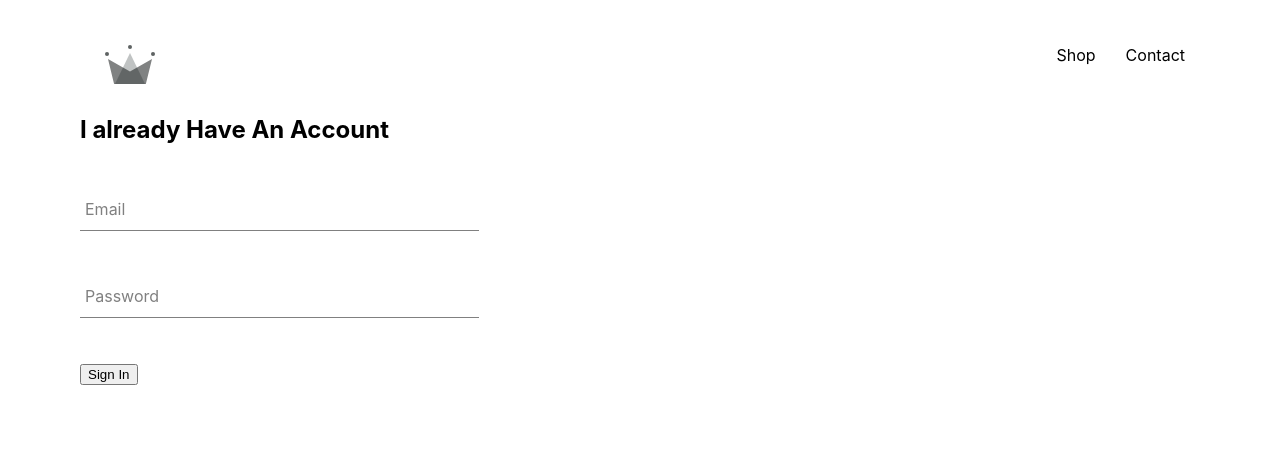
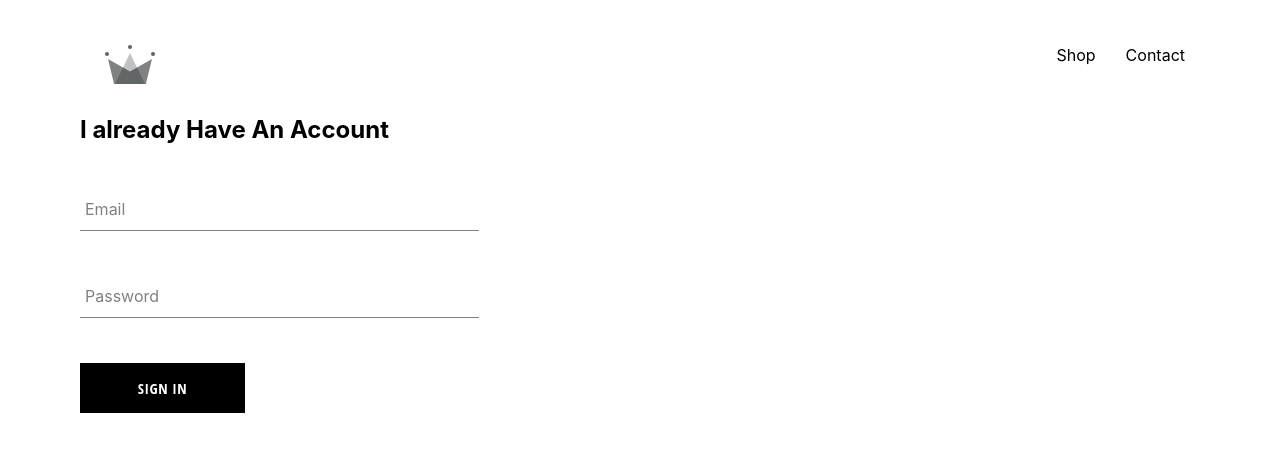
Before and after one commit to HlaingMinThan/React-Ecommerce, a React (Create React App) app: page /signin in a window 1280 px wide. Shown: the top 452 px of the page. Built offline with nearby package versions, Linux system fonts and the light colour scheme.

Commit message:
create reusable button component

```diff
--- /dev/null
+++ b/src/components/Button/Button.component.jsx
@@ -0,0 +1,6 @@
+import "./Button.style.css";
+const Button=({children,...otherProps})=>(
+    <button className="custom-button" {...otherProps}>{children}</button>
+)
+
+export default Button;
--- /dev/null
+++ b/src/components/Button/Button.style.css
@@ -0,0 +1,22 @@
+.custom-button {
+    min-width: 165px;
+    width: auto;
+    height: 50px;
+    letter-spacing: 0.5px;
+    line-height: 50px;
+    padding: 0 35px 0 35px;
+    font-size: 15px;
+    background-color: black;
+    color: white;
+    text-transform: uppercase;
+    font-family: 'Open Sans Condensed';
+    font-weight: bolder;
+    border: none;
+    cursor: pointer;
+
+}
+.custom-button:hover {
+  background-color: white;
+  color: black;
+  border: 1px solid black;
+}
--- a/src/components/SignIn/SignIn.component.jsx
+++ b/src/components/SignIn/SignIn.component.jsx
@@ -1,6 +1,7 @@
 import React from "react";
 import "./SignIn.style.css";
 import FormInput from "../../components/FormInput/FormInput.component"
+import Button from "../../components/Button/Button.component"
 class SignIn extends React.Component{
     state={
         email:"",
@@ -35,7 +36,7 @@
                         value={this.state.password}
                         label="Password"
                     />
-                    <input type="submit" value="Sign In"/>
+                    <Button>Sign In</Button>
                 </form>
             </div>
         )
--- a/src/components/SignIn/SignIn.style.css
+++ b/src/components/SignIn/SignIn.style.css
@@ -1,3 +1,5 @@
 .sign-in{
     width: 30vw;
+    /* display: flex;
+    flex-direction: column; */
 }
```
Also changed, not shown: 1 other file (tests, documents, lock files or other folders).
